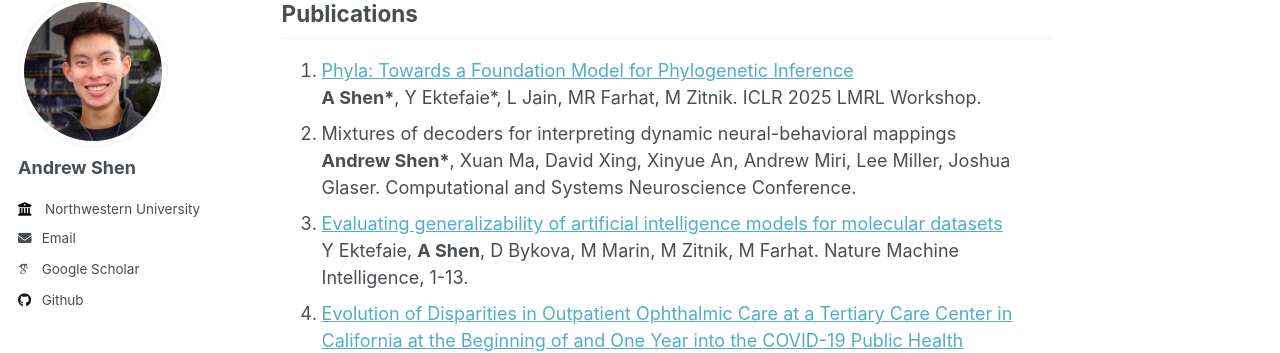
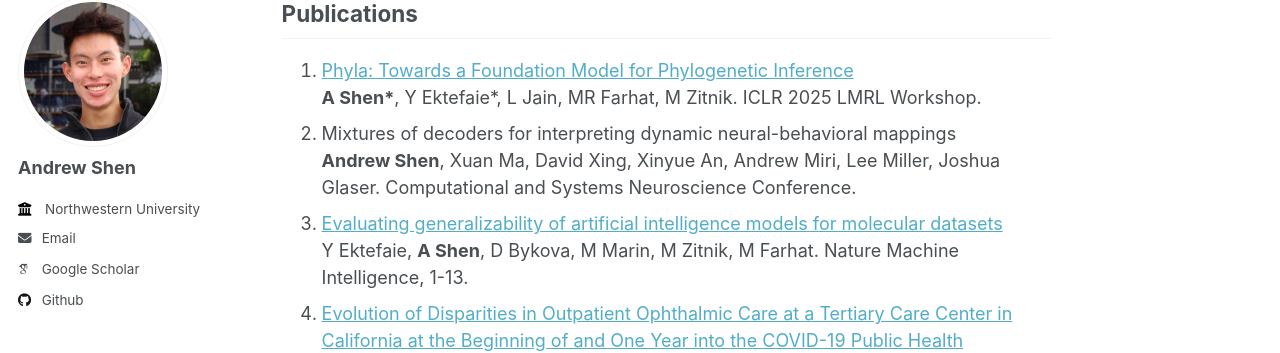
Before and after one commit to andrew7shen/andrew7shen.github.io, a Jekyll site: the page built from _pages/about.md, in a window 1280 px wide and 900 px high, scrolled down 449 px. Shown: the part 110-463 px from the top of the window. Built offline with Jekyll 4.4.1, drawn with Linux system fonts in a browser that asks for light colours; some web fonts are replaced.

Commit message:
small asterisk fix

```diff
--- a/_pages/about.md
+++ b/_pages/about.md
@@ -21,7 +21,7 @@ Feel free to reach out to connect!
 1. [Phyla: Towards a Foundation Model for Phylogenetic Inference](https://www.biorxiv.org/content/10.1101/2025.01.17.633626v1.abstract) \
 **A Shen\***, Y Ektefaie\*, L Jain, MR Farhat, M Zitnik. ICLR 2025 LMRL Workshop.
 2. Mixtures of decoders for interpreting dynamic neural-behavioral mappings \
-**Andrew Shen\***, Xuan Ma, David Xing, Xinyue An, Andrew Miri, Lee Miller, Joshua Glaser. Computational and Systems Neuroscience Conference.
+**Andrew Shen**, Xuan Ma, David Xing, Xinyue An, Andrew Miri, Lee Miller, Joshua Glaser. Computational and Systems Neuroscience Conference.
 3. [Evaluating generalizability of artificial intelligence models for molecular datasets](https://www.nature.com/articles/s42256-024-00931-6) \
 Y Ektefaie, **A Shen**, D Bykova, M Marin, M Zitnik, M Farhat. Nature Machine Intelligence, 1-13.
 4. [Evolution of Disparities in Outpatient Ophthalmic Care at a Tertiary Care Center in California at the Beginning of and One Year into the COVID-19 Public Health Emergency](https://www.tandfonline.com/doi/abs/10.1080/09286586.2023.2180807) \
```
